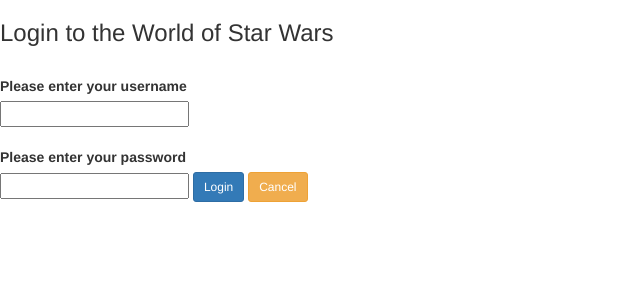
After one commit to danielEros/The_world_of_Star_Wars_danielEros, a Flask app: template templates/login.html in a window 1280 px wide. The commit adds this page. Shown: the top 300 px of the page, without its empty margins (0-640 px from the left). Run offline with Flask 2, Linux system fonts and the light colour scheme; the template is opened without the code that fills it, so the values that code supplies are empty; parts of the project's set-up code (start-up, migrations or seed data) failed here and were passed over; some libraries are stand-ins or nearby versions.

Commit message:
implement login storing hashed password

```diff
--- a/app.py
+++ b/app.py
@@ -1,4 +1,5 @@
 from flask import Flask, render_template, redirect, session, url_for, request
+import werkzeug.security
 import data_manager
 
 app = Flask(__name__)
@@ -16,24 +17,31 @@ def index_page():
 @app.route('/login', methods=['GET', 'POST'])
 def login():
     if request.method == 'POST':
-        session['username'] = request.form['username']
+        entered_username = request.form['username']
+        entered_password = request.form['password']
+        username_password_sql_check = data_manager.get_username_password(entered_username)
+        if len(username_password_sql_check) == 0:
+            error_message = 'The entered username is not found, please try again!'
+            return render_template('login.html', error_message=error_message)
+        else:
+            if not(werkzeug.security.check_password_hash(username_password_sql_check[0][1], entered_password)):
+                error_message = 'The entered password is wrong, please try again!'
+                return render_template('login.html', error_message=error_message)
+        session['username'] = entered_username
         return redirect(url_for('index_page'))
-    return '''
-        <form method="post">
-            <p><input type=text name=username>
-            <p><input type=submit value=Login>
-        </form>
-    '''
+    return render_template('login.html')
 
+
+@app.route('/register', methods=['GET', 'POST'])
+def register():
+    pass
 
 @app.route('/logout')
 def logout():
-    # remove the username from the session if it's there
     session.pop('username', None)
     return redirect(url_for('index_page'))
 
 
-# set the secret key.  keep this really secret:
 app.secret_key = 'A0Zr98j/3yX R~XHH!jmN]LWX/,?RT'
 
 
--- a/connect_psql.py
+++ b/connect_psql.py
@@ -23,7 +23,7 @@ def get_db_config(settings):
     return dict()
 
 
-def handle_database(command):
+def execute_sql_command(command):
     try:
         config_data = get_db_config(config.get_settings())
         connect_str = ("dbname='" + config_data['db_name'] +
--- a/data_manager.py
+++ b/data_manager.py
@@ -1 +1,6 @@
 import connect_psql
+
+
+def get_username_password(username):
+    sql_command = ("""SELECT username, password FROM users WHERE username='%s';""" % (username))
+    return connect_psql.execute_sql_command(sql_command)
--- a/sample_data/WOS-sample-data.sql
+++ b/sample_data/WOS-sample-data.sql
@@ -15,7 +15,7 @@ DROP SEQUENCE IF EXISTS public.users_id_seq;
 CREATE TABLE users (
     id serial NOT NULL,
     username varchar(30) UNIQUE,
-    password varchar(80)
+    password varchar(120)
 );
 
 DROP TABLE IF EXISTS public.planet_votes;
--- a/static/style.css
+++ b/static/style.css
@@ -1,3 +1,7 @@
 p {
     display: inline;
 }
+
+#error_message {
+    color: red;
+}
--- /dev/null
+++ b/templates/login.html
@@ -0,0 +1,30 @@
+<!DOCTYPE html>
+
+<html>
+    <head>
+        <meta charset="UTF-8">
+        <title>Login page</title>
+        <link rel="stylesheet" href="https://maxcdn.bootstrapcdn.com/bootstrap/3.3.7/css/bootstrap.min.css">
+        <link rel="stylesheet" type="text/css" href="/static/style.css">
+        <script src="https://code.jquery.com/jquery-1.12.4.js" defer></script>
+        <script src="https://ajax.googleapis.com/ajax/libs/jquery/3.2.1/jquery.min.js" defer></script>
+        <script src="https://maxcdn.bootstrapcdn.com/bootstrap/3.3.7/js/bootstrap.min.js" defer></script>
+        <script type="text/javascript" src="/static/login.js" defer></script>
+    </head>
+    <body>
+        <h3>Login to the World of Star Wars</h3>
+        <br>
+        <p id="error_message">{{ error_message }}</p>
+        <form method="post" action="/login">
+            <label for="username">Please enter your username</label>
+            <br>
+            <p><input id="username" name="username" required></p>
+            <br><br>
+            <label for="username">Please enter your password</label>
+            <br>
+            <p><input type="password" id="password "name="password" required></p>
+            <p><input type="submit" id="submit-button" value="Login" class="btn btn-primary btn-sm">
+            <a href="/" class="btn btn-warning btn-sm">Cancel</a></p>
+        </form>
+    </body>
+</html>
```
